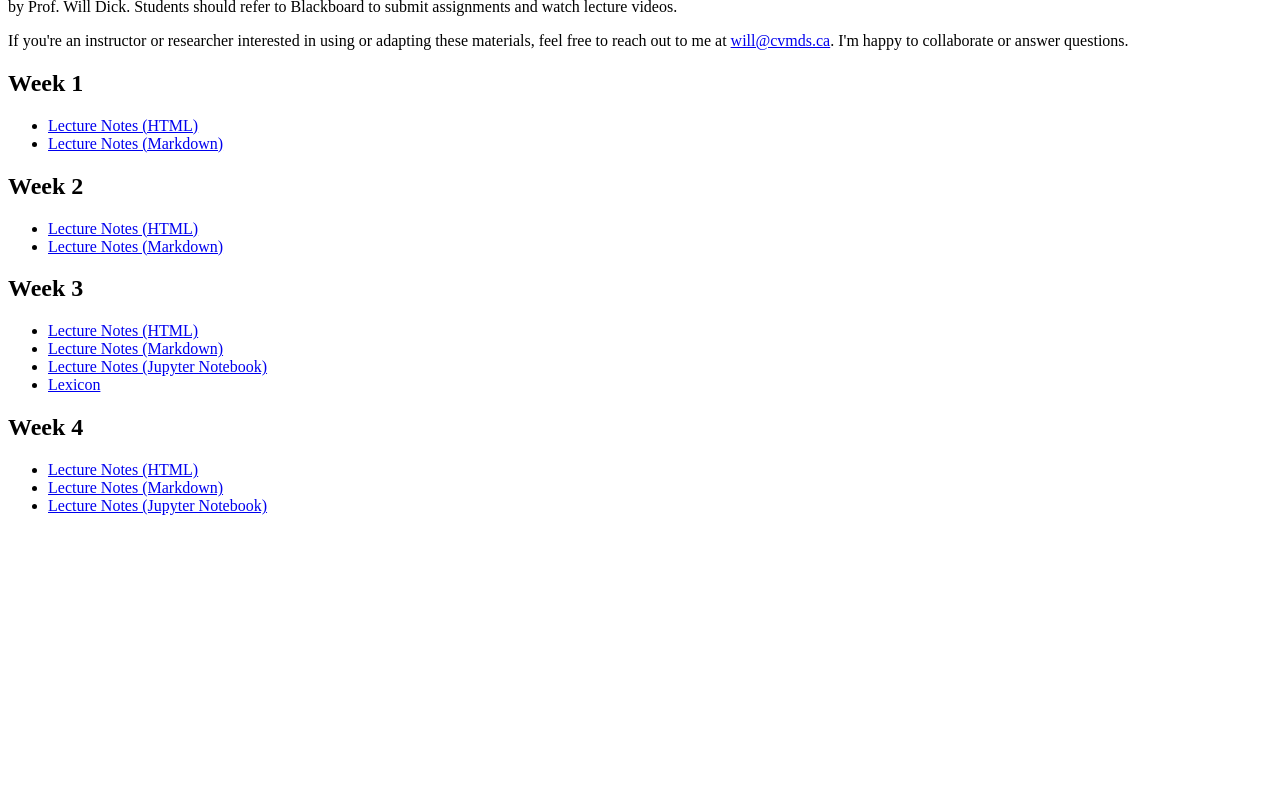
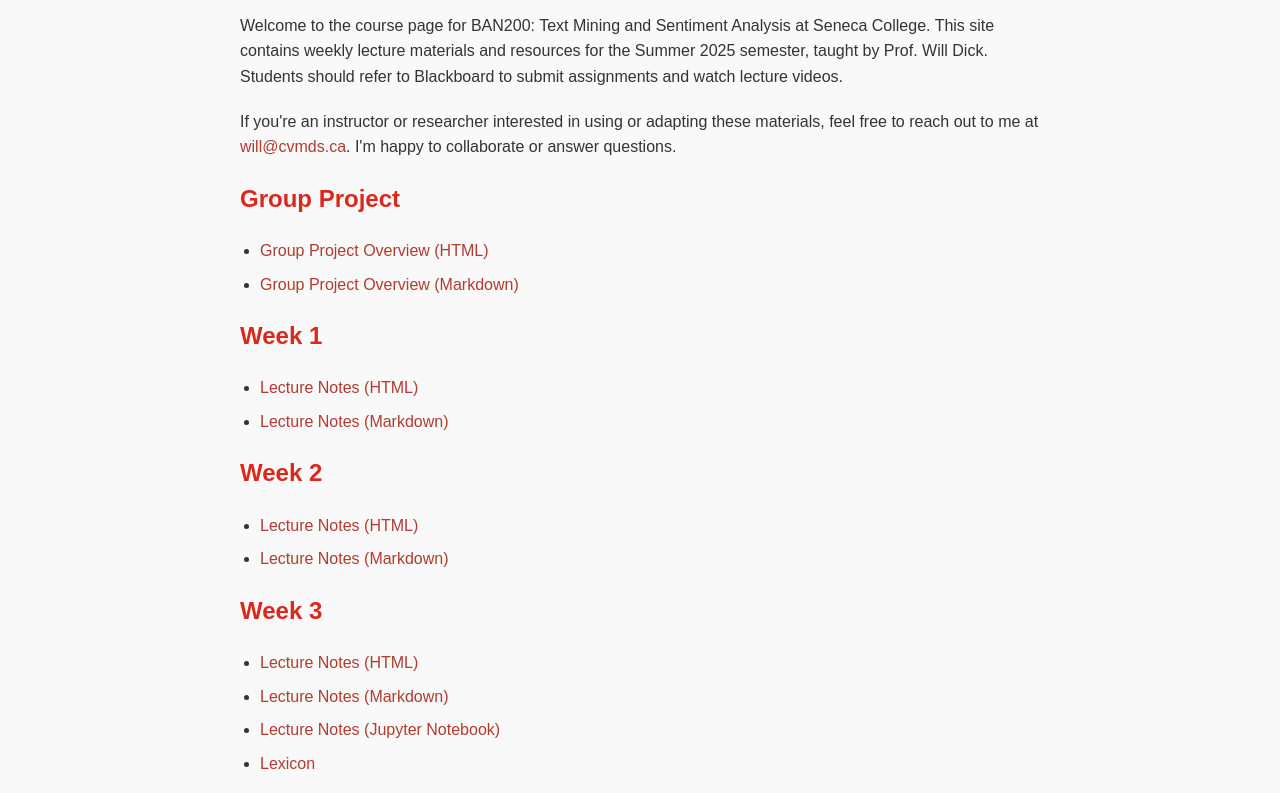
Before and after one commit to wd13ca/BAN200-Summer-2025, a plain HTML site: page index.html in a window 1280 px wide. Shown: the part 100-893 px from the top of the page. Before the commit the page ends 800 px from the top, so only its background shows below. Drawn offline with Linux system fonts and the light colour scheme.

Commit message:
Update index.html

```diff
--- a/index.html
+++ b/index.html
@@ -4,15 +4,51 @@
 		<meta charset="UTF-8" />
 		<meta name="viewport" content="width=device-width, initial-scale=1.0" />
 		<title>BAN200 Summer 2025</title>
+		<style>
+			body {
+				font-family: Arial, sans-serif;
+				max-width: 800px;
+				margin: 40px auto;
+				padding: 0 20px;
+				line-height: 1.6;
+				background-color: #F9F9F9;
+				color: #333333;
+			}
+			h1, h2 {
+				color: #da291c;
+			}
+			a {
+				color: #B03C2F;
+				text-decoration: none;
+			}
+				a:hover {
+				text-decoration: underline;
+			}
+			ul {
+				padding-left: 20px;
+			}
+			li {
+				margin-bottom: 0.5em;
+			}
+			p {
+				margin-bottom: 1.2em;
+			}
+		</style>
 	</head>
 	<body>
 		<h1>BAN200 Summer 2025</h1>
 		<p>
-			Welcome to the course page for <strong>BAN200: Text Mining and Sentiment Analysis</strong> at Seneca College. This site contains weekly lecture materials and resources for the Summer 2025 semester, taught by Prof. Will Dick. Students should refer to Blackboard to submit assignments and watch lecture videos.
+			Welcome to the course page for BAN200: Text Mining and Sentiment Analysis at Seneca College. This site contains weekly lecture materials and resources for the Summer 2025 semester, taught by Prof. Will Dick. Students should refer to Blackboard to submit assignments and watch lecture videos.
 		</p>
 		<p>
 			If you're an instructor or researcher interested in using or adapting these materials, feel free to reach out to me at <a href="mailto:will@cvmds.ca">will@cvmds.ca</a>. I'm happy to collaborate or answer questions.
 		</p>
+		<h2>Group Project</h2>
+		<ul>
+			<li><a href="https://wd13ca.github.io/BAN200-Summer-2025/Group%20Project.html">Group Project Overview (HTML)</a></li>
+			<li><a href="https://wd13ca.github.io/BAN200-Summer-2025/Group%20Project.md">Group Project Overview (Markdown)</a></li>
+		</ul>
+
 		<h2>Week 1</h2>
 		<ul>
 			<li><a href="https://wd13ca.github.io/BAN200-Summer-2025/Week%201%20Lecture%20Notes.html">Lecture Notes (HTML)</a></li>
@@ -35,6 +71,7 @@
 			<li><a href="https://wd13ca.github.io/BAN200-Summer-2025/Week%204%20Lecture%20Notes.html">Lecture Notes (HTML)</a></li>
 			<li><a href="https://wd13ca.github.io/BAN200-Summer-2025/Week%204%20Lecture%20Notes.md">Lecture Notes (Markdown)</a></li>
 			<li><a href="https://wd13ca.github.io/BAN200-Summer-2025/Week%204%20Lecture%20Notes.ipynb">Lecture Notes (Jupyter Notebook)</a></li>
+			<li><a href="https://wd13ca.github.io/BAN200-Summer-2025/SMSSpamCollection.txt">SMS Spam Collection</a></li>
 		</ul>
 	</body>
 </html>
```
